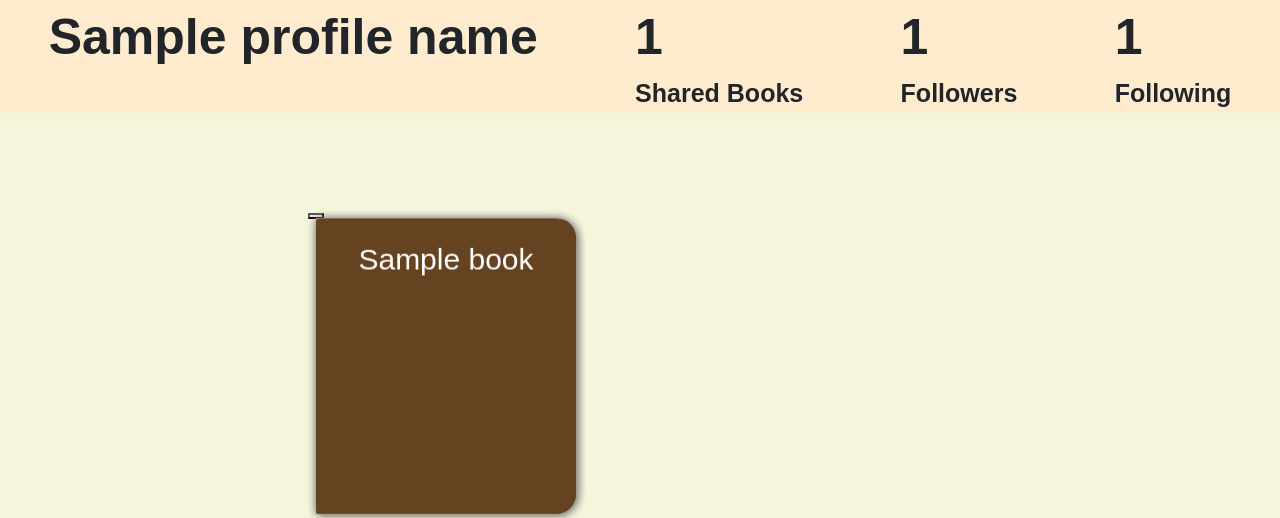
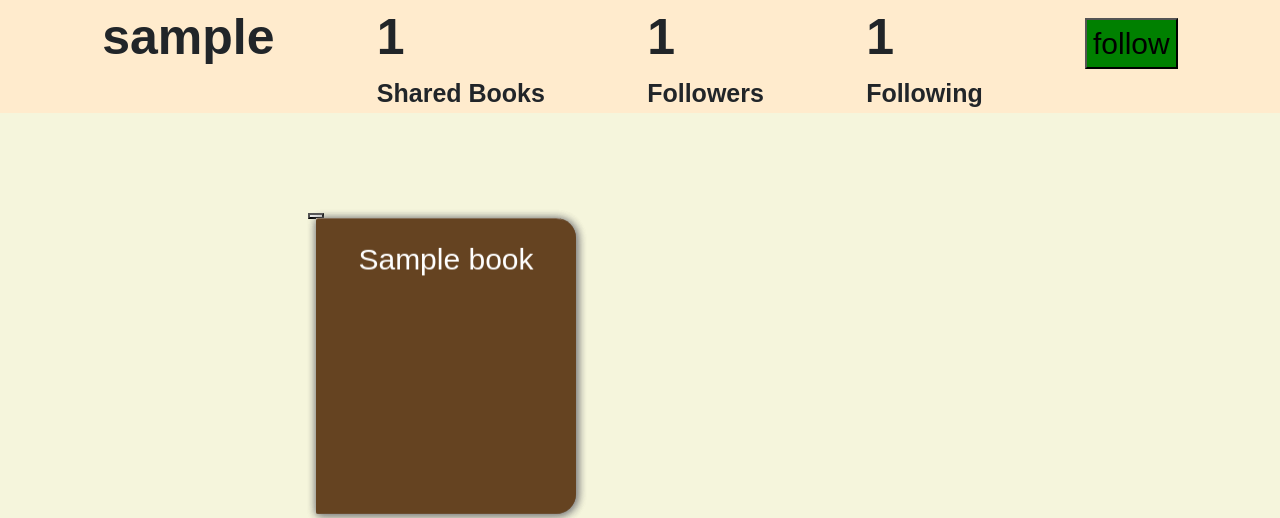
Before and after one commit to software-students-fall2022/final-project-team9final, a Flask app: template web-app/templates/profile.html in a window 1280 px wide. Shown: the part 56-574 px from the top of the page. Run offline with Flask 2, Linux system fonts and the light colour scheme; the template is opened without the code that fills it: most values are stand-ins (such as "Sample title", 1, 10 or a date in 2020).

Commit message:
add followers/following to profile page

```diff
--- a/web-app/app.py
+++ b/web-app/app.py
@@ -144,7 +144,7 @@ def register():
             flash('An account was already created with this username.')
         else:
             hashed_password = generate_password_hash(p)
-            Database.insert_one('users',{"username": u, 'firstName': firstName, 'lastName': lastName,  "password": hashed_password, "followers":[] , "following" : []})
+            Database.insert_one('users',{"username": u, 'firstName': firstName, 'lastName': lastName,  "password": hashed_password, "stories":[],"followers":[] , "following" : []})
             flash('Success!')
             return redirect(url_for('login'))
     else:
@@ -349,9 +349,7 @@ def profile():
     if hasattr(flask_login.current_user, "data"):
         u = flask_login.current_user.data['firstName']
     username = request.form['id']
-    print(username)
     user = Database.find_one('users',{"username" : username})
-    print(user)
     followers = list(user["followers"])
     following = list(user["following"])
     books_result = Database.find('books',{"creator" : username, "shared": True})
@@ -359,8 +357,45 @@ def profile():
         books=[]
     else:
         books=list(books_result)
+    return render_template("profile.html", username = u, books = books, followers = followers, following = following, profile_username = user["username"])
 
-    return render_template("profile.html", username = u, books = books, followers = followers, following = following, profile_name = user["firstName"])
+@app.route('/follow', methods = ['GET', 'POST'])
+def follow():
+    u = None
+    if hasattr(flask_login.current_user, "data"):
+        u = flask_login.current_user.data['firstName']
+    username = request.form['id']
+    Database.update('users',{"username" : username},{'$push' : {'followers' : flask_login.current_user.data['username']}} )
+    Database.update('users',{"username" : flask_login.current_user.data['username']},{'$push' : {'following' : username}} )
+
+    user = Database.find_one('users',{"username" : username})
+    followers = list(user["followers"])
+    following = list(user["following"])
+    books_result = Database.find('books',{"creator" : username, "shared": True})
+    if books_result is None:
+        books=[]
+    else:
+        books=list(books_result)
+    return render_template("profile.html", username = u, books = books, followers = followers, following = following, profile_username = user["firstName"])
+
+@app.route('/unfollow', methods = ['GET', 'POST'])
+def unfollow():
+    u = None
+    if hasattr(flask_login.current_user, "data"):
+        u = flask_login.current_user.data['firstName']
+    username = request.form['id']
+    Database.update('users',{"username" : username},{'$pull' : {'followers' : flask_login.current_user.data['username']}} )
+    Database.update('users',{"username" : flask_login.current_user.data['username']},{'$pull' : {'following' : username}} )
+
+    user = Database.find_one('users',{"username" : username})
+    followers = list(user["followers"])
+    following = list(user["following"])
+    books_result = Database.find('books',{"creator" : username, "shared": True})
+    if books_result is None:
+        books=[]
+    else:
+        books=list(books_result)
+    return render_template("profile.html", username = u, books = books, followers = followers, following = following, profile_username = user["firstName"])
 
 if __name__=='__main__':
     #app.run(debug=True)
--- a/web-app/static/css/styles.css
+++ b/web-app/static/css/styles.css
@@ -282,8 +282,8 @@ input[type=text] {
 }
 .profile-header{
     display:flex;
-    justify-content: space-around;
-    background-color:blanchedalmond
+    justify-content: space-evenly;
+    background-color:blanchedalmond;
 }
 .profile-header-block{
     font-size: 25px;
@@ -300,6 +300,11 @@ input[type=text] {
     margin-top:30px;
     position:absolute;
 }
+.follow-button{
+    margin-top: 10px;
+    font-size: 30px;
+    background-color: green;
+}
 
 @keyframes flipPage
 {
--- a/web-app/templates/profile.html
+++ b/web-app/templates/profile.html
@@ -2,7 +2,7 @@
 {% block container %}
 <div class = "profile-header">
     <div class = "profile-header-block-value">
-        {{profile_name}}
+        {{profile_username}}
     </div>
     <div class = "profile-header-block-value">
         {{books|length}}
@@ -22,6 +22,21 @@
             Following
         </div>
     </div>
+    {% if username and username != profile_username %}
+    {% if username in followers %}
+    <div class = "profile-header-block-value">
+            <form action="/unfollow" method="post">
+                <button class="follow-button" name= "id" id= "id" value = "{{profile_username}}">unfollow</button>
+            </form>
+    </div>
+    {% else %}
+    <div class = "profile-header-block-value">
+        <form action="/follow" method="post">
+            <button class="follow-button" name= "id" id= "id" value = "{{profile_username}}">follow</button>
+        </form>
+    </div>
+    {% endif %}
+    {% endif %}
 </div>
 {%for book in books%}
 <div class = "private_button">
```
